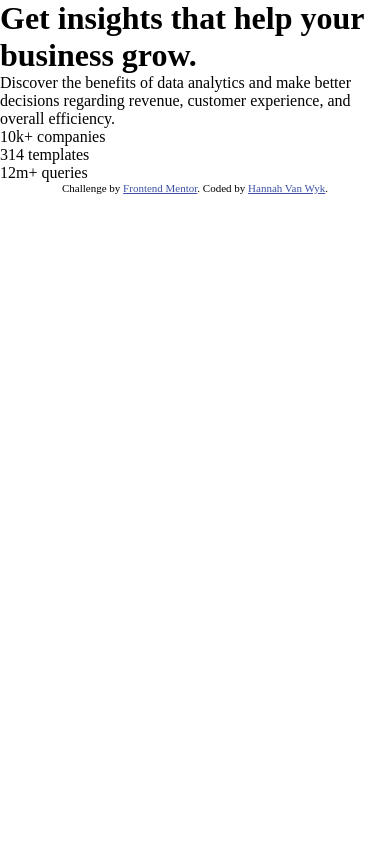
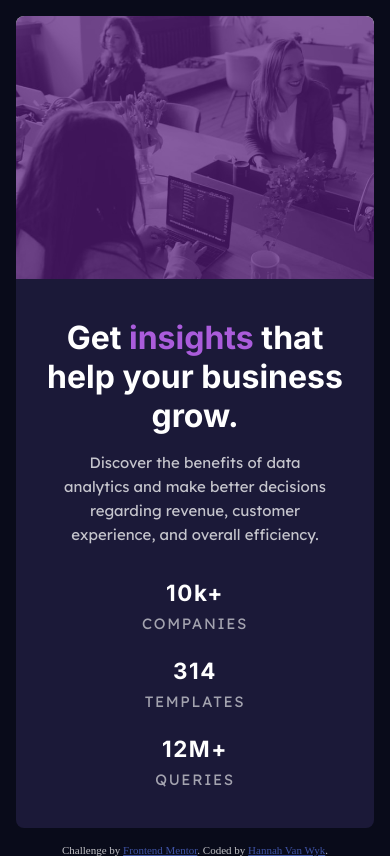
Before and after one commit to hannahvw/stats-preview-card-component-main, a plain HTML site: page index.html in a window 390 px wide. Drawn offline with Linux system fonts and the light colour scheme.

Commit message:
Added mobile design

```diff
--- a/index.html
+++ b/index.html
@@ -23,17 +23,37 @@
     <title>Frontend Mentor | Stats preview card component</title>
   </head>
   <body>
-    <h1>Get insights that help your business grow.</h1>
-    <p>
-      Discover the benefits of data analytics and make better decisions
-      regarding revenue, customer experience, and overall efficiency.
-    </p>
-    <div>
-      <p>10k+ companies</p>
-      <p>314 templates</p>
-      <p>12m+ queries</p>
+    <div class="container">
+      <div class="container__img">
+        <picture>
+          <img
+            src="images/image-header-mobile.jpg"
+            alt="a picture of women coding"
+          />
+        </picture>
+      </div>
+      <div class="container__text">
+        <h1>Get <span>insights</span> that help your business grow.</h1>
+        <p>
+          Discover the benefits of data analytics and make better decisions
+          regarding revenue, customer experience, and overall efficiency.
+        </p>
+        <div class="container__stats">
+          <div>
+            <p class="container--numbers">10k+</p>
+            <p>companies</p>
+          </div>
+          <div>
+            <p class="container--numbers">314</p>
+            <p>templates</p>
+          </div>
+          <div>
+            <p class="container--numbers">12M+</p>
+            <p>queries</p>
+          </div>
+        </div>
+      </div>
     </div>
-
     <div class="attribution">
       Challenge by
       <a href="https://www.frontendmentor.io?ref=challenge" target="_blank"
--- a/styles.css
+++ b/styles.css
@@ -1,6 +1,7 @@
 .attribution {
   font-size: 11px;
   text-align: center;
+  color: var(--neutral-color-main-text);
 }
 .attribution a {
   color: hsl(228, 45%, 44%);
@@ -9,6 +10,11 @@
 * {
   margin: 0;
   padding: 0;
+}
+
+*,
+*::before,
+*::after {
   box-sizing: border-box;
 }
 
@@ -24,3 +30,88 @@
   --ff-heading: "Inter", sans-serif;
   --ff-main-text: "Lexend Deca", sans-serif;
 }
+
+body {
+  background-color: var(--primary-color-900);
+  display: grid;
+  place-content: center;
+}
+
+.container {
+  background-color: var(--primary-color-800);
+  max-width: 375px;
+  margin: 1rem;
+  overflow: hidden;
+  border: none;
+  border-radius: 0.5rem;
+}
+
+img {
+  display: block;
+  max-width: 100%;
+}
+
+h1 {
+  font-family: var(--ff-heading);
+  font-weight: 700;
+  color: var(--neutral-color-heading);
+  margin: 1rem 0;
+}
+
+h1 span {
+  color: var(--accent-color-400);
+}
+
+p {
+  font-size: 0.937rem;
+  font-family: var(--ff-main-text);
+  color: var(--neutral-color-main-text);
+}
+
+.container__text {
+  padding: 1.45rem;
+  text-align: center;
+}
+
+.container__text > p:first-of-type {
+  margin: 0 1rem 2rem;
+  line-height: 1.5rem;
+}
+
+.container__stats {
+  display: grid;
+  gap: 0.5rem;
+}
+
+.container--numbers {
+  font-family: var(--ff-heading);
+  font-size: 1.4rem;
+  font-weight: 700;
+  color: var(--neutral-color-heading);
+  letter-spacing: 0.1rem;
+}
+
+.container__stats p:last-of-type {
+  text-transform: uppercase;
+  color: var(--neutral-color-subtext);
+  font-size: 0.937rem;
+  padding-top: 0.5rem;
+  padding-bottom: 1rem;
+  letter-spacing: 0.1rem;
+}
+
+picture {
+  position: relative;
+}
+
+picture::before {
+  content: "";
+  background-color: hsl(277, 64%, 30%);
+  position: absolute;
+  top: 0;
+  left: 0;
+  right: 0;
+  bottom: 0;
+  opacity: 0.7;
+  border-radius: 0.5rem 0.5rem 0 0;
+}
```
